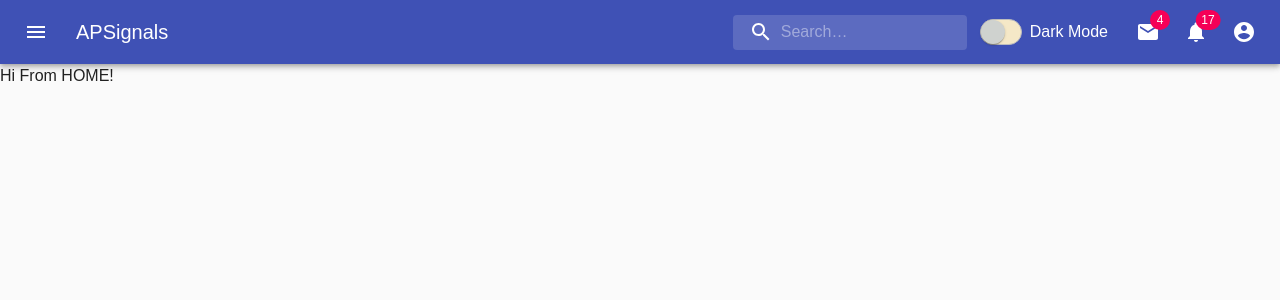
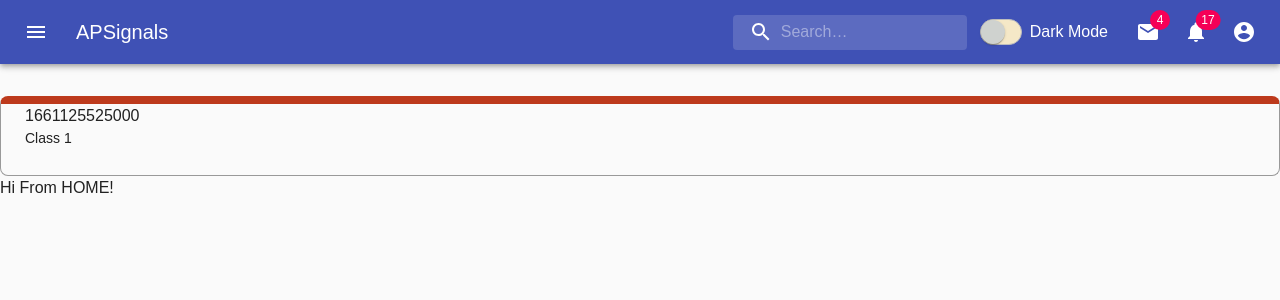
Before and after one commit to amirmahdimaleki/APS_Hackathon, a React (Create React App) app in the folder client/: page / in a window 1280 px wide. Shown: the top 300 px of the page. Built offline with nearby package versions, Linux system fonts and the light colour scheme.

Commit message:
hackathon inclass code

```diff
--- a/client/src/App.js
+++ b/client/src/App.js
@@ -4,8 +4,8 @@ import { createTheme, ThemeProvider } from "@material-ui/core/styles";
 import CssBaseline from "@material-ui/core/CssBaseline";
 import { useTheme } from "./context/ThemeContext";
 import { BrowserRouter as Router } from "react-router-dom";
-import PageNotFound from "./pages/PageNotFound";
 import RoutesContainer from "./RouterContainer";
+import ClassHomePage from "./pages/ClassHomePage";
 
 export default function App() {
   const darkMode = useTheme();
@@ -28,6 +28,7 @@ export default function App() {
       <Router>
         <Header />
         <CssBaseline />
+        <ClassHomePage />
         <RoutesContainer />
       </Router>
     </ThemeProvider>
--- a/client/src/RouterContainer.js
+++ b/client/src/RouterContainer.js
@@ -1,26 +1,26 @@
 // import { CircularProgress } from "@material-ui/core";
 // import { useSelector } from "react-redux";
 import { Route, Routes } from "react-router-dom";
-import { makeStyles } from "@material-ui/core/styles";
-import { useDispatch } from "react-redux";
+// import { makeStyles } from "@material-ui/core/styles";
+// import { useDispatch } from "react-redux";
 import PageNotFound from "./pages/PageNotFound";
 import Home from "./pages/Home";
 
-const useStyles = makeStyles(() => ({
-  contentArea: {
-    height: "100%",
-    display: "flex",
-  },
-}));
+// const useStyles = makeStyles(() => ({
+//   contentArea: {
+//     height: "100%",
+//     display: "flex",
+//   },
+// }));
 
-function ProtectedRoute({ element: { type }, ...rest }) {
-  //TODO: We want to accept users to our Protected route just if they have all these information
-  //   const { account, jwt } = useSelector(({ user }) => user);
-}
+// function ProtectedRoute({ element: { type }, ...rest }) {
+//TODO: We want to accept users to our Protected route just if they have all these information
+// const { account, jwt } = useSelector(({ user }) => user);
+// }
 
 export default function RoutesContainer() {
-  const { contentArea } = useStyles();
-  const dispatch = useDispatch();
+  // const { contentArea } = useStyles();
+  // const dispatch = useDispatch();
 
   //TODO: We want to accept users to our Protected route just if they have all these information
   // const { roles, classrooms, jwt } = useSelector(state => state.user);
--- a/client/src/components/Header.js
+++ b/client/src/components/Header.js
@@ -1,4 +1,4 @@
-import { useRef, useState } from "react";
+import { useState } from "react";
 import { useTheme, useThemeUpdate } from "../context/ThemeContext";
 import { alpha, makeStyles } from "@material-ui/core/styles";
 import { AppBar, Toolbar, IconButton, Typography, Badge, MenuItem, Menu, InputBase } from "@material-ui/core";
--- /dev/null
+++ b/client/src/components/Title.js
@@ -0,0 +1,31 @@
+import { Box, Container, Typography } from "@material-ui/core";
+import { makeStyles } from "@material-ui/styles";
+
+const useStyles = makeStyles(theme => ({
+    container: {
+        marginTop: theme.spacing(4),
+        height: theme.spacing(10),
+        border: '1px solid #999',
+        borderRadius: theme.spacing(1),
+        borderTopColor: '#BD3A1C',
+        borderTopWidth: theme.spacing(1)
+    },
+    box: {
+        height: theme.spacing(4),
+    }
+}))
+
+export default function Title({ title, dueDate }) {
+    const { container, box } = useStyles()
+
+    return (
+        <Container className={container}>
+            <Box className={box}>
+                {dueDate && <Typography>{dueDate}</Typography>}
+                <Typography variant="subtitle2">
+                    {title}
+                </Typography>
+            </Box>
+        </Container >
+    )
+}
--- a/client/src/context/ThemeContext.js
+++ b/client/src/context/ThemeContext.js
@@ -1,4 +1,4 @@
-import React, { createContext, useContext, useState } from "react";
+import { createContext, useContext, useState } from "react";
 
 const ThemeContext = createContext();
 const ThemeUpdateContext = createContext();
--- a/client/src/index.js
+++ b/client/src/index.js
@@ -1,6 +1,5 @@
 import React from "react";
 import ReactDOM from "react-dom/client";
-import "./index.css";
 import App from "./App";
 import reportWebVitals from "./reportWebVitals";
 import { ThemeProvider as ContextThemeProvider } from "./context/ThemeContext";
--- /dev/null
+++ b/client/src/pages/ClassHomePage.js
@@ -0,0 +1,8 @@
+import Title from "../components/Title";
+// import { makeStyles } from "@material-ui/core";
+
+export default function ClassHomePage() {
+    return (
+        <Title title='Class 1' dueDate={Date.now()} />
+    )
+}
--- a/client/src/pages/Home.js
+++ b/client/src/pages/Home.js
@@ -1,6 +1,6 @@
 import { Typography } from "@material-ui/core";
 
-export default function () {
-  // TODO:  do something, create this page
-  return <Typography>Hi From HOME!</Typography>;
+export default function Home() {
+  // TODO:  create this page
+  return <Typography>Hi From HOME!</Typography>
 }
```
Also changed, not shown: 1 other file (tests, documents, lock files or other folders).
